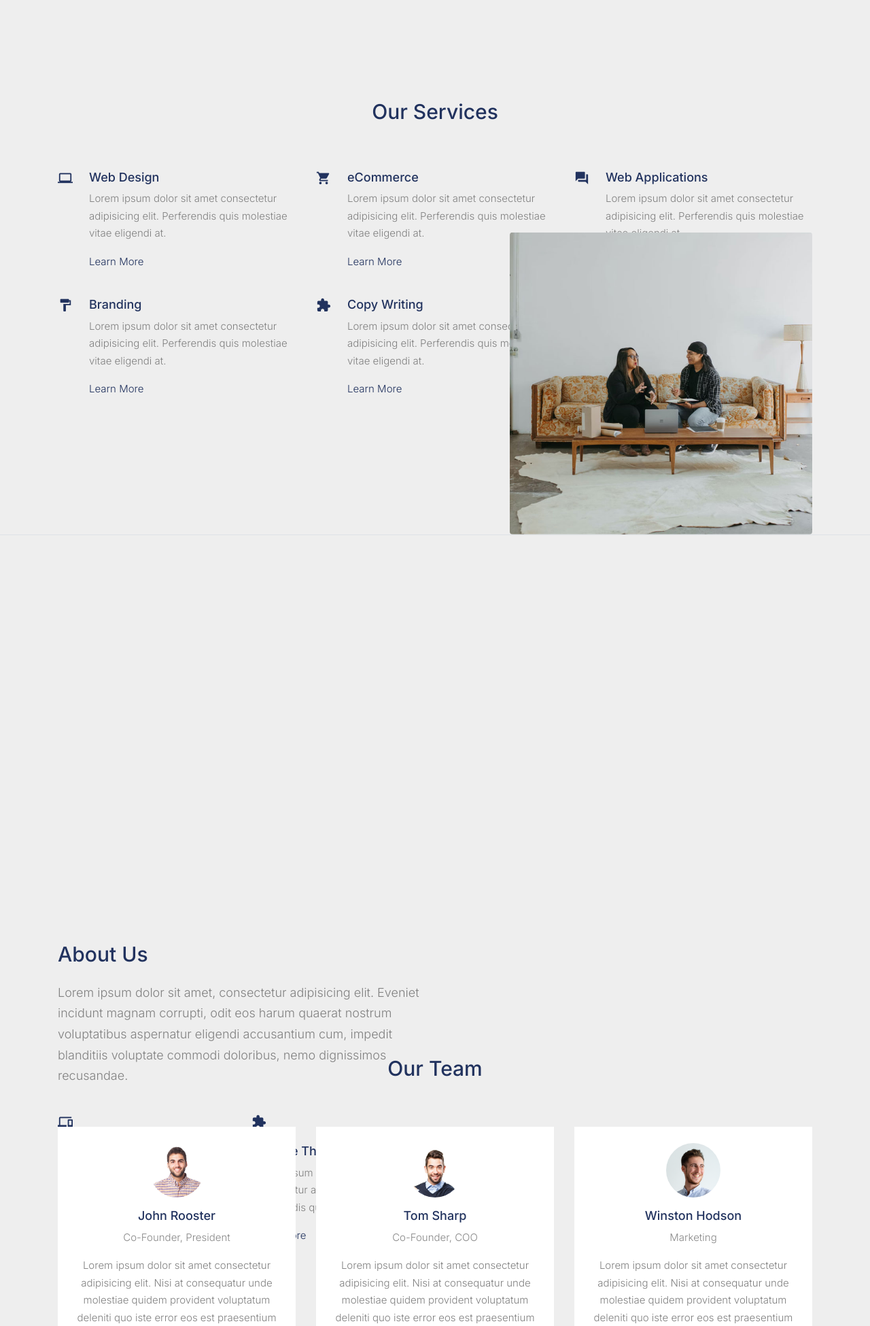
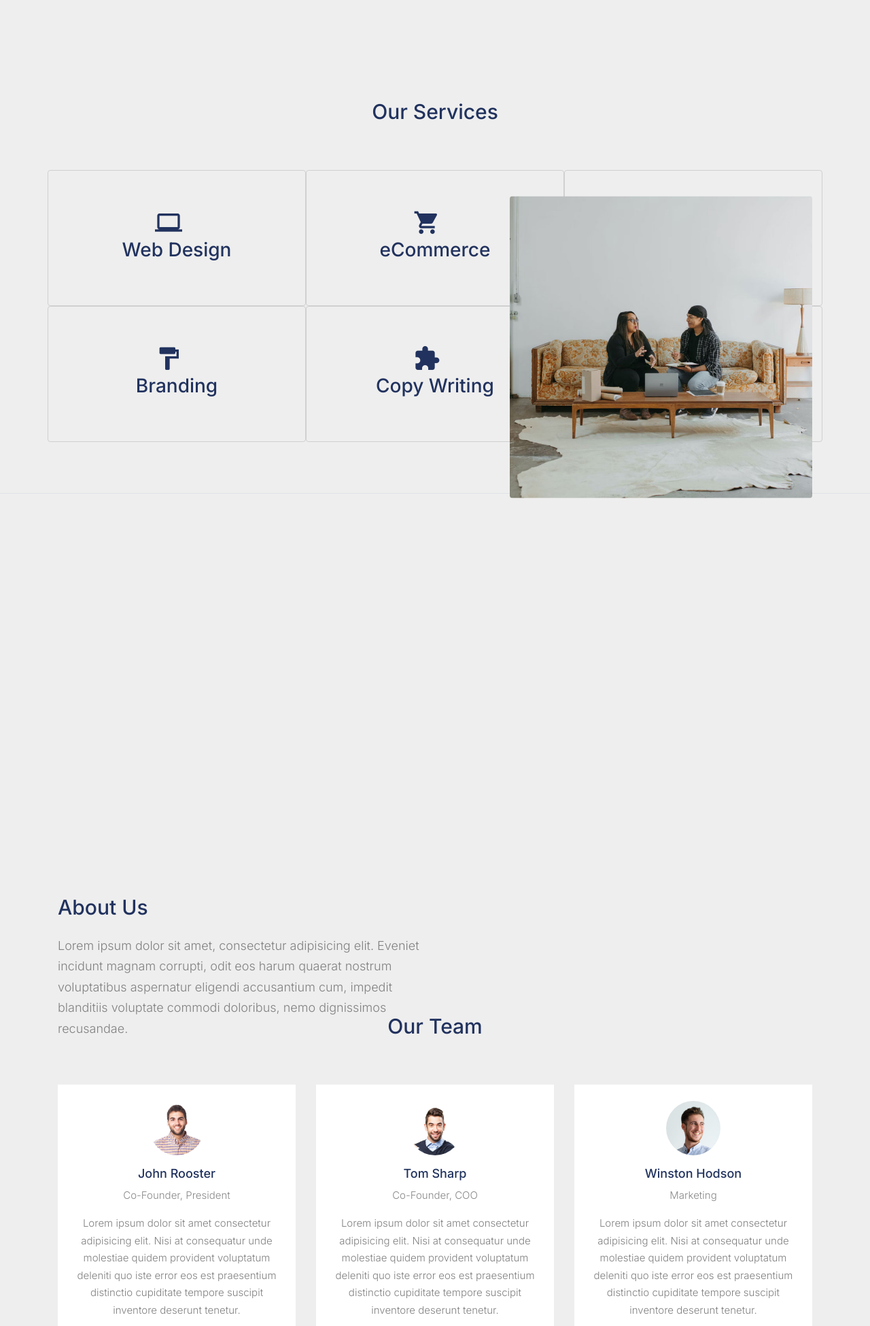
Before and after one commit to UsamaCSjmi/webmarlins-new, a PHP site: page / in a window 1280 px wide. Shown: the part 3477-5427 px from the top of the page at 68% size. Run offline with PHP 8.4, Linux system fonts and the light colour scheme; some web fonts are replaced.

Commit message:
service section hover added

```diff
--- a/css/style.css
+++ b/css/style.css
@@ -1299,6 +1299,26 @@ h1, h2, h3, h4, h5,
 .card-icon span{
   font-size: 40px;
 }
+.card-cover{
+  display: block;
+}
+.unit-4{
+  display: flex;
+  display: none;
+}
+.card{
+  background: none;
+  height: 200px;
+}
+.card:hover{
+  background: #f23a2e;
+}
+.card:hover .card-cover{
+  display: none;
+}
+.card:hover .unit-4{
+  display: flex;
+}
 
 .unit-4 .unit-4-icon span {
   font-size: 22px; }
--- a/index.html
+++ b/index.html
@@ -480,8 +480,14 @@
             </div>
           </div>
           <div class="row align-items-stretch">
-            <div class="col-md-6 col-lg-4 mb-4 mb-lg-4" data-aos="fade-up">
-              <div class="unit-4 d-flex">
+            <div class="col-md-6 col-lg-4 card align-items-center justify-content-center" data-aos="fade-up">
+              <div class="text-center card-cover">
+                <div class="card-icon mr-4"><span class="text-primary icon-laptop2"></span></div>
+                <div>
+                  <h3>Web Design</h3>
+                </div>
+              </div>
+              <div class="unit-4">
                 <div class="unit-4-icon mr-4"><span class="text-primary icon-laptop2"></span></div>
                 <div>
                   <h3>Web Design</h3>
@@ -490,8 +496,14 @@
                 </div>
               </div>
             </div>
-            <div class="col-md-6 col-lg-4 mb-4 mb-lg-4" data-aos="fade-up" data-aos-delay="100">
-              <div class="unit-4 d-flex">
+            <div class="col-md-6 col-lg-4 card align-items-center justify-content-center" data-aos="fade-up" data-aos-delay="100">
+              <div class="text-center card-cover">
+                <div class="card-icon mr-4"><span class="text-primary icon-shopping_cart"></span></div>
+                <div>
+                  <h3>eCommerce</h3>
+                </div>
+              </div>
+              <div class="unit-4">
                 <div class="unit-4-icon mr-4"><span class="text-primary icon-shopping_cart"></span></div>
                 <div>
                   <h3>eCommerce</h3>
@@ -500,8 +512,14 @@
                 </div>
               </div>
             </div>
-            <div class="col-md-6 col-lg-4 mb-4 mb-lg-4" data-aos="fade-up" data-aos-delay="200">
-              <div class="unit-4 d-flex">
+            <div class="col-md-6 col-lg-4 card align-items-center justify-content-center" data-aos="fade-up" data-aos-delay="200">
+              <div class="text-center card-cover">
+                <div class="card-icon mr-4"><span class="text-primary icon-question_answer"></span></div>
+                <div>
+                  <h3>Web Applications</h3>
+                </div>
+              </div>
+              <div class="unit-4">
                 <div class="unit-4-icon mr-4"><span class="text-primary icon-question_answer"></span></div>
                 <div>
                   <h3>Web Applications</h3>
@@ -510,8 +528,14 @@
                 </div>
               </div>
             </div>
-            <div class="col-md-6 col-lg-4 mb-4 mb-lg-4" data-aos="fade-up" data-aos-delay="300">
-              <div class="unit-4 d-flex">
+            <div class="col-md-6 col-lg-4 card align-items-center justify-content-center" data-aos="fade-up" data-aos-delay="300">
+              <div class="text-center card-cover">
+                <div class="card-icon mr-4"><span class="text-primary icon-format_paint"></span></div>
+                <div>
+                  <h3>Branding</h3>
+                </div>
+              </div>
+              <div class="unit-4">
                 <div class="unit-4-icon mr-4"><span class="text-primary icon-format_paint"></span></div>
                 <div>
                   <h3>Branding</h3>
@@ -520,8 +544,14 @@
                 </div>
               </div>
             </div>
-            <div class="col-md-6 col-lg-4 mb-4 mb-lg-4" data-aos="fade-up" data-aos-delay="400">
-              <div class="unit-4 d-flex">
+            <div class="col-md-6 col-lg-4 card align-items-center justify-content-center" data-aos="fade-up" data-aos-delay="400">
+              <div class="text-center card-cover">
+                <div class="card-icon mr-4"><span class="text-primary icon-extension"></span></div>
+                <div>
+                  <h3>Copy Writing</h3>
+                </div>
+              </div>
+              <div class="unit-4">
                 <div class="unit-4-icon mr-4"><span class="text-primary icon-extension"></span></div>
                 <div>
                   <h3>Copy Writing</h3>
@@ -530,15 +560,14 @@
                 </div>
               </div>
             </div>
-            <div class="col-md-6 col-lg-4 mb-4 mb-lg-4" data-aos="fade-up" data-aos-delay="500">
-              <div class="d-block text-center">
+            <div class="col-md-6 col-lg-4 card align-items-center justify-content-center" data-aos="fade-up" data-aos-delay="500">
+              <div class="text-center card-cover">
                 <div class="card-icon mr-4"><span class="text-primary icon-phonelink"></span></div>
                 <div>
                   <h3>Mobile Applications</h3>
                 </div>
               </div>
-
-              <div class="unit-4 d-flex">
+              <div class="unit-4">
                 <div class="unit-4-icon mr-4"><span class="text-primary icon-phonelink"></span></div>
                 <div>
                   <h3>Mobile Applications</h3>
```
